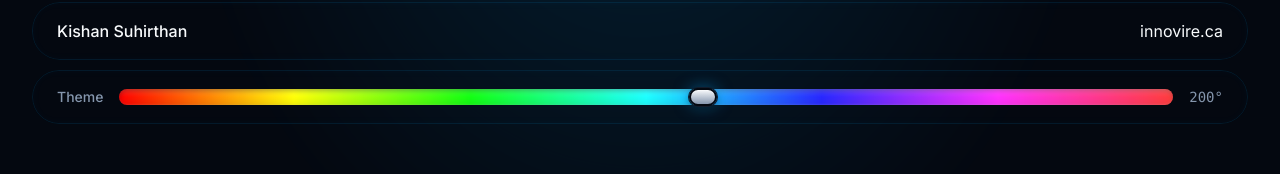
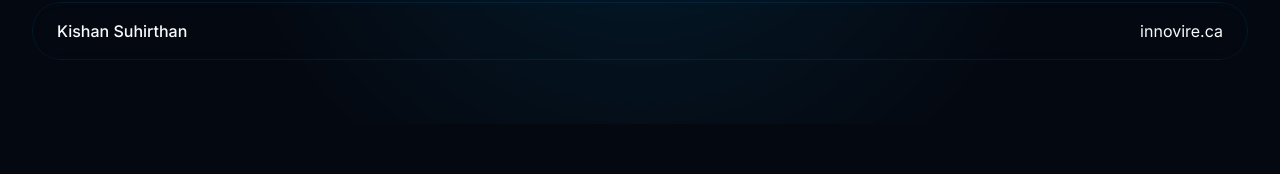
Before and after one commit to kishys/kishys-site, a Next.js app: page /home in a window 1280 px wide. Shown: the part 1277-1451 px from the top of the page. After the commit the page ends 1401 px from the top, so only its background shows below. Built offline with nearby package versions, Linux system fonts and the light colour scheme.

Commit message:
Remove colorbar from footer

```diff
--- a/components/footer.tsx
+++ b/components/footer.tsx
@@ -1,17 +1,10 @@
 "use client";
-import React, { useState, useEffect } from "react";
+import React from "react";
 import BentoCard from "@/components/bento-card";
 import Link from "next/link";
 import FlipLink from "./flip-link";
 
 export default function Footer({ ...props }: React.HTMLProps<HTMLDivElement>) {
-  const [hue, setHue] = useState(200);
-
-  useEffect(() => {
-    // Update CSS variable for accent color
-    document.documentElement.style.setProperty('--accent', `${hue} 90% 50%`);
-  }, [hue]);
-
   return (
     <footer {...props} className="w-full space-y-2.5">
       <BentoCard className="flex flex-col items-center justify-between gap-4 !px-6 !py-4 sm:flex-row">
@@ -23,133 +16,6 @@ export default function Footer({ ...props }: React.HTMLProps<HTMLDivElement>) {
           innovire.ca
         </FlipLink>
       </BentoCard>
-
-      <BentoCard className="sticky bottom-2.5 !px-6 !py-4">
-        <div className="flex items-center justify-between gap-4">
-          <span className="text-sm font-medium text-muted-foreground">Theme</span>
-
-          <div className="relative flex h-4 flex-1 items-center overflow-visible rounded-full shadow-inner">
-            {/* Rainbow gradient track */}
-            <div
-              className="absolute inset-0 rounded-full"
-              style={{
-                background: 'linear-gradient(to right, hsl(0, 100%, 50%), hsl(30, 100%, 50%), hsl(60, 100%, 50%), hsl(90, 100%, 50%), hsl(120, 100%, 50%), hsl(150, 100%, 50%), hsl(180, 100%, 50%), hsl(210, 100%, 50%), hsl(240, 100%, 50%), hsl(270, 100%, 50%), hsl(300, 100%, 50%), hsl(330, 100%, 50%), hsl(360, 100%, 50%))',
-                boxShadow: 'inset 0 2px 4px rgba(0, 0, 0, 0.3), inset 0 -1px 2px rgba(255, 255, 255, 0.1)'
-              }}
-            />
-
-            {/* Glossy overlay */}
-            <div
-              className="absolute inset-0 rounded-full opacity-30"
-              style={{
-                background: 'linear-gradient(to bottom, rgba(255, 255, 255, 0.4) 0%, rgba(255, 255, 255, 0) 50%, rgba(0, 0, 0, 0.2) 100%)'
-              }}
-            />
-
-            {/* Animated shimmer effect */}
-            <div
-              className="absolute inset-0 rounded-full opacity-40"
-              style={{
-                background: 'linear-gradient(90deg, transparent 0%, rgba(255, 255, 255, 0.6) 50%, transparent 100%)',
-                animation: 'shimmer 3s infinite',
-                backgroundSize: '200% 100%'
-              }}
-            />
-
-            <style jsx>{`
-              @keyframes shimmer {
-                0% { background-position: -200% 0; }
-                100% { background-position: 200% 0; }
-              }
-            `}</style>
-
-            {/* Slider input */}
-            <input
-              type="range"
-              min="0"
-              max="360"
-              value={hue}
-              onChange={(e) => setHue(Number(e.target.value))}
-              className="relative z-10 h-full w-full cursor-pointer appearance-none bg-transparent"
-              style={{
-                WebkitAppearance: 'none',
-              }}
-            />
-
-            {/* Slider thumb styling */}
-            <style jsx>{`
-              input[type="range"]::-webkit-slider-thumb {
-                appearance: none;
-                width: 28px;
-                height: 18px;
-                border-radius: 20px;
-                background: linear-gradient(180deg, hsl(var(--foreground)) 0%, hsl(var(--muted-foreground)) 100%);
-                border: 2.5px solid hsl(var(--background));
-                box-shadow:
-                  0 0 0 1px hsl(var(--border)),
-                  0 3px 8px rgba(0, 0, 0, 0.4),
-                  0 0 16px hsl(${hue}, 100%, 50%, 0.5),
-                  inset 0 1px 1px rgba(255, 255, 255, 0.3);
-                cursor: grab;
-                transition: all 0.2s ease;
-              }
-
-              input[type="range"]:active::-webkit-slider-thumb {
-                cursor: grabbing;
-                transform: scale(1.08);
-                box-shadow:
-                  0 0 0 1px hsl(var(--border)),
-                  0 4px 10px rgba(0, 0, 0, 0.5),
-                  0 0 20px hsl(${hue}, 100%, 50%, 0.7),
-                  inset 0 1px 1px rgba(255, 255, 255, 0.3);
-              }
-
-              input[type="range"]::-webkit-slider-thumb:hover {
-                box-shadow:
-                  0 0 0 1px hsl(var(--border)),
-                  0 3px 9px rgba(0, 0, 0, 0.45),
-                  0 0 18px hsl(${hue}, 100%, 50%, 0.6),
-                  inset 0 1px 1px rgba(255, 255, 255, 0.3);
-              }
-
-              input[type="range"]::-moz-range-thumb {
-                width: 28px;
-                height: 18px;
-                border-radius: 20px;
-                background: linear-gradient(180deg, hsl(var(--foreground)) 0%, hsl(var(--muted-foreground)) 100%);
-                border: 2.5px solid hsl(var(--background));
-                box-shadow:
-                  0 0 0 1px hsl(var(--border)),
-                  0 3px 8px rgba(0, 0, 0, 0.4),
-                  0 0 16px hsl(${hue}, 100%, 50%, 0.5),
-                  inset 0 1px 1px rgba(255, 255, 255, 0.3);
-                cursor: grab;
-                transition: all 0.2s ease;
-              }
-
-              input[type="range"]:active::-moz-range-thumb {
-                cursor: grabbing;
-                transform: scale(1.08);
-                box-shadow:
-                  0 0 0 1px hsl(var(--border)),
-                  0 4px 10px rgba(0, 0, 0, 0.5),
-                  0 0 20px hsl(${hue}, 100%, 50%, 0.7),
-                  inset 0 1px 1px rgba(255, 255, 255, 0.3);
-              }
-
-              input[type="range"]::-moz-range-thumb:hover {
-                box-shadow:
-                  0 0 0 1px hsl(var(--border)),
-                  0 3px 9px rgba(0, 0, 0, 0.45),
-                  0 0 18px hsl(${hue}, 100%, 50%, 0.6),
-                  inset 0 1px 1px rgba(255, 255, 255, 0.3);
-              }
-            `}</style>
-          </div>
-
-          <span className="font-mono text-sm text-muted-foreground">{hue}°</span>
-        </div>
-      </BentoCard>
     </footer>
   );
 }
```
